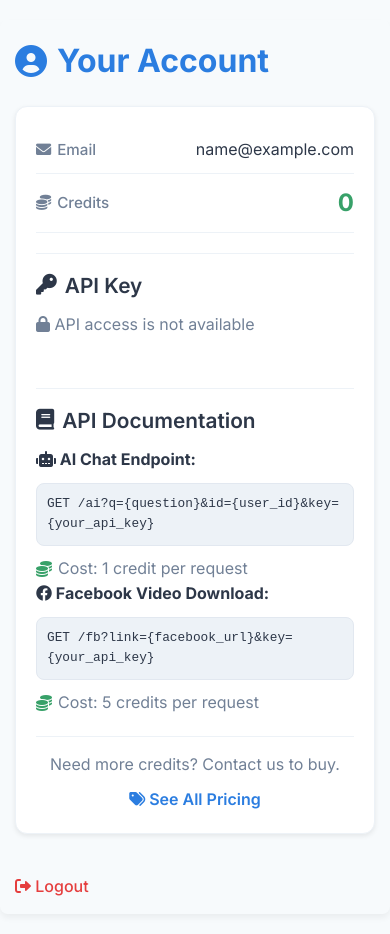
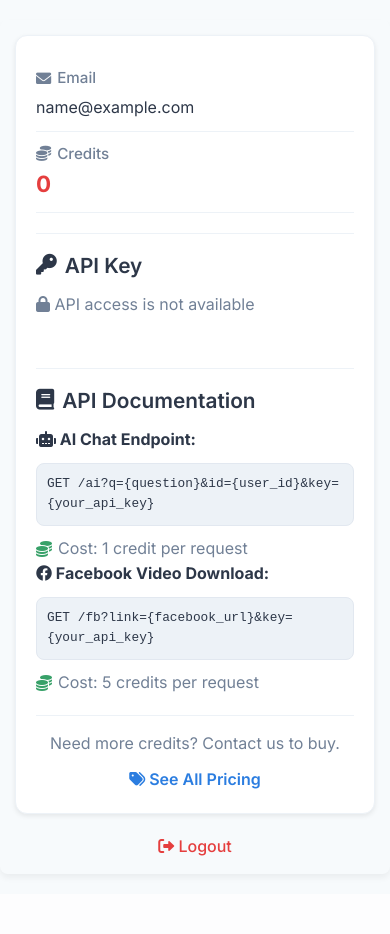
Before and after one commit to shahariarmahfuz/Yes, a Flask app: page /account in a window 390 px wide. After the commit the page ends 878 px from the top, so only its background shows below. Run offline with Flask 3, Linux system fonts and the light colour scheme; the visitor is signed in with stand-in values (Sample User, id 1).

Commit message:
Update account.html

```diff
--- a/templates/account.html
+++ b/templates/account.html
@@ -40,13 +40,7 @@
         }
 
         h1 {
-            font-size: 2.2rem; /* Increased font size for better emphasis */
-            font-weight: 700;
-            margin-bottom: 30px; /* Increased margin */
-            display: flex;
-            align-items: center;
-            gap: 16px; /* Increased gap */
-            color: var(--cf-blue); /* Use a primary color for the heading */
+            display: none; /* Removed "Your Account" heading */
         }
 
         .account-info {
@@ -70,10 +64,23 @@
             border-bottom: none;
         }
 
+        .credits-container {
+            display: flex;
+            align-items: center;
+            gap: 10px;
+        }
+
         .credits {
-            font-size: 28px; /* Increased font size */
+            font-size: 1.6rem; /* Reduced font size */
+            font-weight: bold;
+        }
+
+        .low-credits {
+            color: var(--cf-red);
+        }
+
+        .high-credits {
             color: var(--cf-green);
-            font-weight: bold;
         }
 
         .api-key {
@@ -96,12 +103,13 @@
         }
 
         .logout {
-            display: inline-block;
+            display: block; /* Make logout take full width on smaller screens */
             margin-top: 30px; /* Increased margin */
             color: var(--cf-red);
             font-weight: 500;
             text-decoration: none;
             transition: color 0.2s ease;
+            text-align: center; /* Center the logout link */
         }
 
         .logout:hover {
@@ -279,9 +287,7 @@
             }
 
             h1 {
-                font-size: 2rem;
-                margin-bottom: 20px;
-                gap: 10px;
+                display: none; /* Hide the heading on smaller screens as well */
             }
 
             .account-info {
@@ -291,10 +297,21 @@
 
             .info-row {
                 padding: 10px 0;
+                flex-direction: column; /* Stack email and value on smaller screens */
+                align-items: flex-start;
+            }
+
+            .info-row > span:last-child {
+                word-break: break-word; /* Prevent email overflow */
+                margin-top: 5px;
+            }
+
+            .credits-container {
+                gap: 5px;
             }
 
             .credits {
-                font-size: 24px;
+                font-size: 1.4rem;
             }
 
             .api-key {
@@ -371,7 +388,13 @@
                 <i class="fas fa-coins"></i>
                 Credits
             </span>
-            <span class="credits">{{ credits }}</span>
+            <div class="credits-container">
+                {% if credits < 5 %}
+                <span class="credits low-credits">{{ credits }}</span>
+                {% else %}
+                <span class="credits high-credits">{{ credits }}</span>
+                {% endif %}
+            </div>
         </div>
 
         <div class="api-section">
@@ -428,7 +451,7 @@
 
         <div class="credit-actions">
             <p>Need more credits? Contact us to buy.</p>
-            <a href="{{ url_for('price') }}">
+            <a href=/price >
                 <i class="fas fa-tags"></i>
                 See All Pricing
             </a>
```
